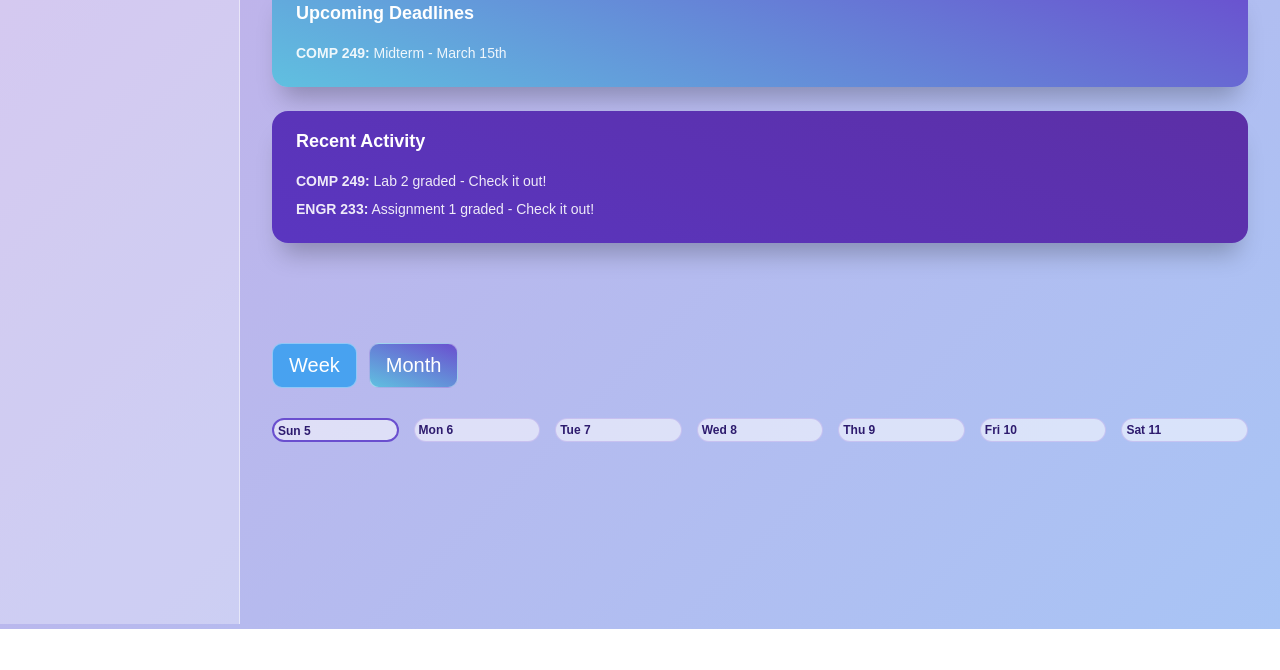
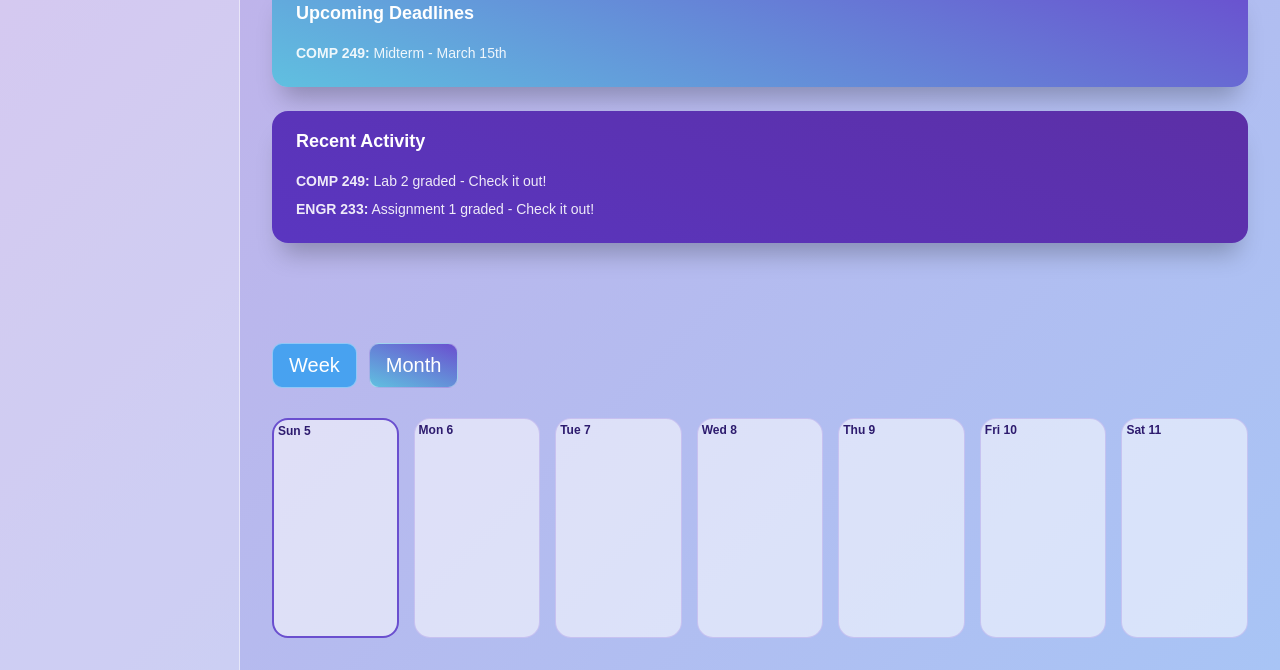
Before and after one commit to ndoloelimby/SOEN-287-Project, a plain HTML site: page dashboardtrial.html in a window 1280 px wide. Shown: the part 171-841 px from the top of the page. Before the commit the page ends 800 px from the top, so only its background shows below. Drawn offline with Linux system fonts and the light colour scheme; no server answers.

Commit message:
fixed week calendar collapse

```diff
--- a/calendartrial.js
+++ b/calendartrial.js
@@ -130,8 +130,6 @@ function createDayCard(date) {
             const assignment = document.createElement("div");
             assignment.className = "assignment";
             if (assignmentData.done) assignment.classList.add("done");
-
-            assignment.style.marginTop = "18px";
             assignment.innerHTML = `
                 <div class="assignment-content">
                     <span class="assignment-title">${assignmentData.title}</span>
--- a/dashboardtrial.css
+++ b/dashboardtrial.css
@@ -403,3 +403,27 @@ body {
     opacity: 0.6;
     text-decoration: line-through;
 }
+
+
+
+.week-view {
+    grid-template-columns: repeat(7, minmax(0, 1fr));
+    align-items: stretch;
+}
+
+.day-card {
+    min-height: 180px;
+}
+
+.week-view .day-card {
+    min-height: 220px;
+    padding-top: 34px;
+    align-items: stretch;
+    flex-wrap: nowrap;
+    overflow-y: auto;
+    overflow-x: hidden;
+}
+
+.calendar.month .day-card {
+    padding-top: 26px;
+}
```
